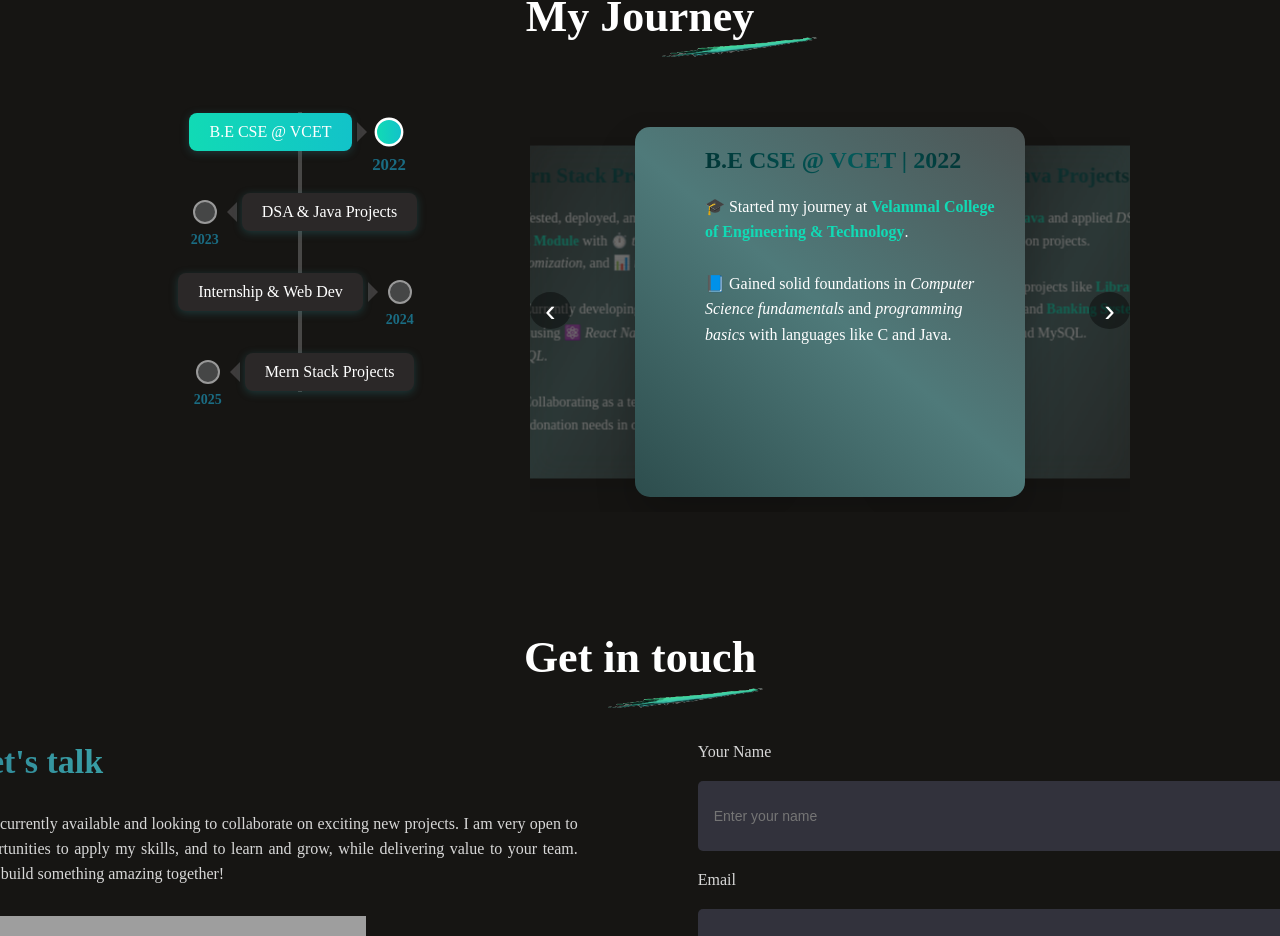
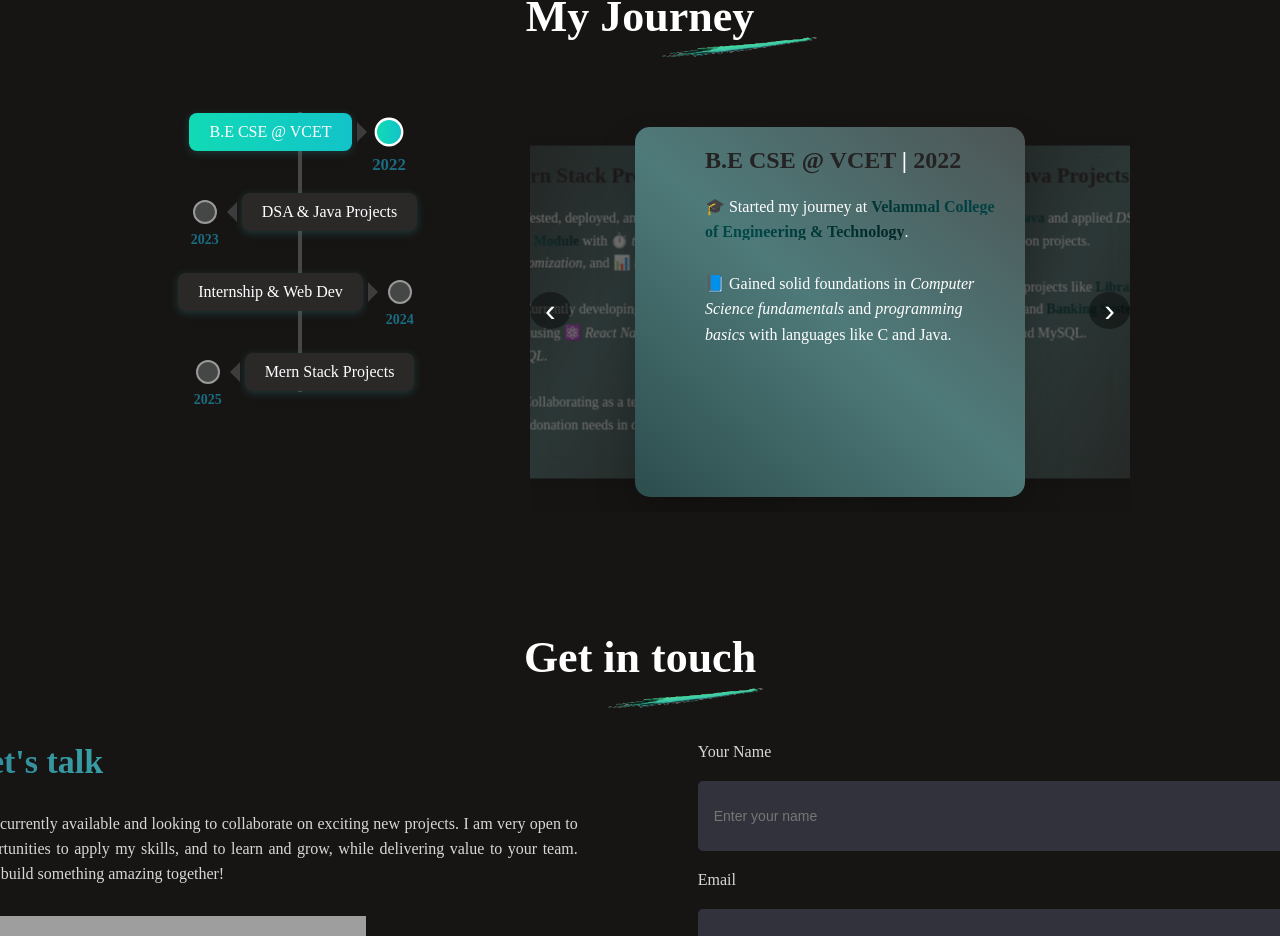
Before and after one commit to SURIYALAKSHMI29/PortFolio, a React (Vite) app: page / in a window 1280 px wide. Shown: the part 4035-4971 px from the top of the page. Built offline with nearby package versions, Linux system fonts and the light colour scheme; grey boxes are pictures that could not be loaded; a web font is replaced by a local one.

Commit message:
modified

```diff
--- a/index.html
+++ b/index.html
@@ -2,7 +2,7 @@
 <html lang="en">
   <head>
     <meta charset="UTF-8" />
-    <link rel="icon" type="image/svg+xml" href="\assets\Laksh _logo2.png" />
+    <link rel="icon" type="image/svg+xml" href="/assets/Laksh _logo2.png" />
     <meta name="viewport" content="width=device-width, initial-scale=1.0" />
     <title>PortFolio - Suriya</title>
     <link rel="preconnect" href="https://fonts.googleapis.com">
--- a/src/components/Experience/Experience.css
+++ b/src/components/Experience/Experience.css
@@ -84,14 +84,11 @@
   font-size: 24px;
   font-weight: 700;
   margin-bottom: 20px;
-  background: linear-gradient(220deg, #012020, #035a5a, #013333);
-  -webkit-background-clip: text;
-  -webkit-text-fill-color: transparent;
-  background-clip: text;
+  color: #242222;
 }
 
 .exp-bar{
-  color: #000000;
+  color: #ffffff;
 }
 
 .experience-card.active {
@@ -275,7 +272,10 @@
 }
 
 .exp-description strong {
-  color: #11dab5;
+  background: linear-gradient(220deg, #012020, #024848, #013333);
+  -webkit-background-clip: text;
+  -webkit-text-fill-color: transparent;
+  background-clip: text;
   font-weight: bold;
 }
 
--- a/src/components/Footer/Footer.jsx
+++ b/src/components/Footer/Footer.jsx
@@ -9,10 +9,10 @@ const Footer = ({ className }) => {
                 <a href="https://github.com/SURIYALAKSHMI29" target="_blank" rel="noopener noreferrer">
                     <img src="https://img.icons8.com/ios-glyphs/30/ffffff/github.png" alt="GitHub" />
                 </a>
-                <a href="mailto:suriyalakshmi413@gmail.com">
+                <a href="https://mail.google.com/mail/u/0/?view=cm&fs=1&source=mailto&to=suriyalakshmi413@gmail.com">
                     <img src="https://img.icons8.com/ios-glyphs/30/ffffff/email.png" alt="Email" />
                 </a>
-                <a href="https://www.linkedin.com/in/suriya-lakshmi" target="_blank" rel="noopener noreferrer">
+                <a href="https://www.linkedin.com/in/suriya-lakshmi-m/" target="_blank" rel="noopener noreferrer">
                     <img src="https://img.icons8.com/ios-filled/30/ffffff/linkedin.png" alt="LinkedIn" />
                 </a>
             </div>
```
